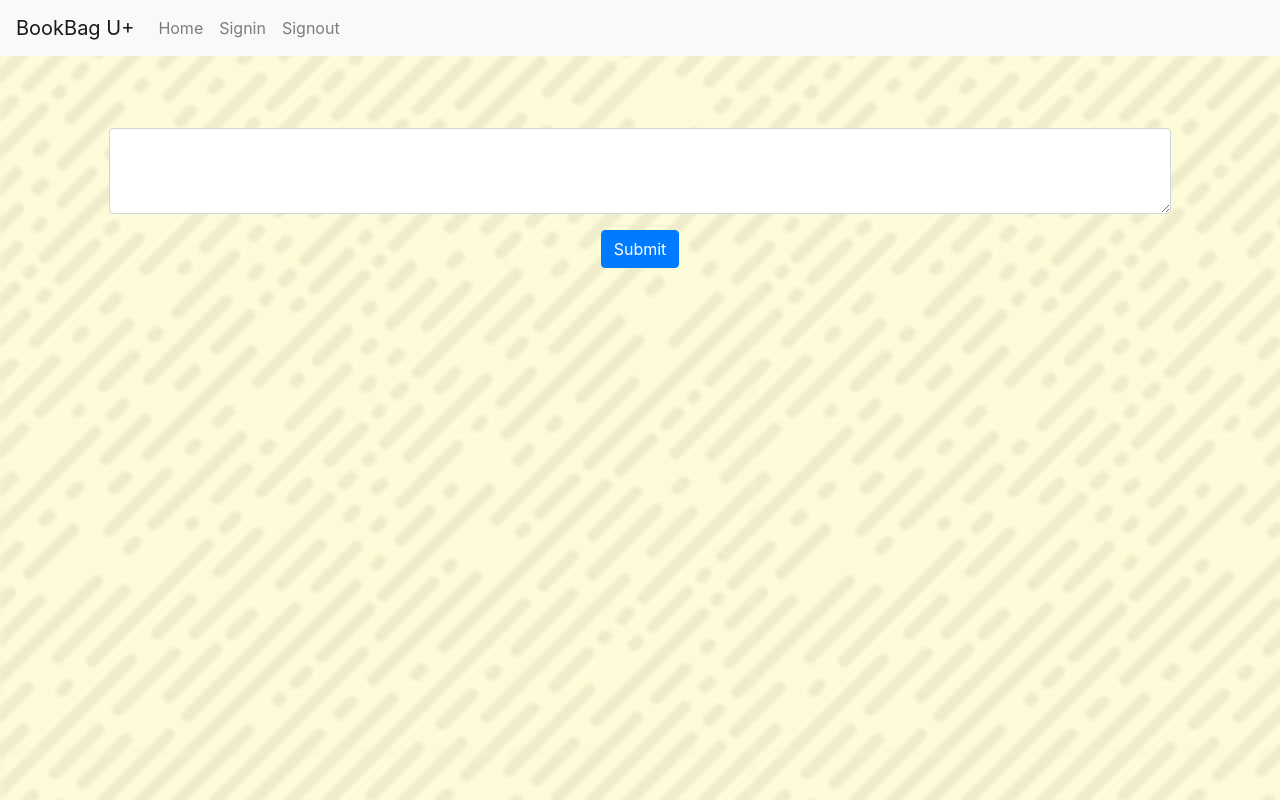
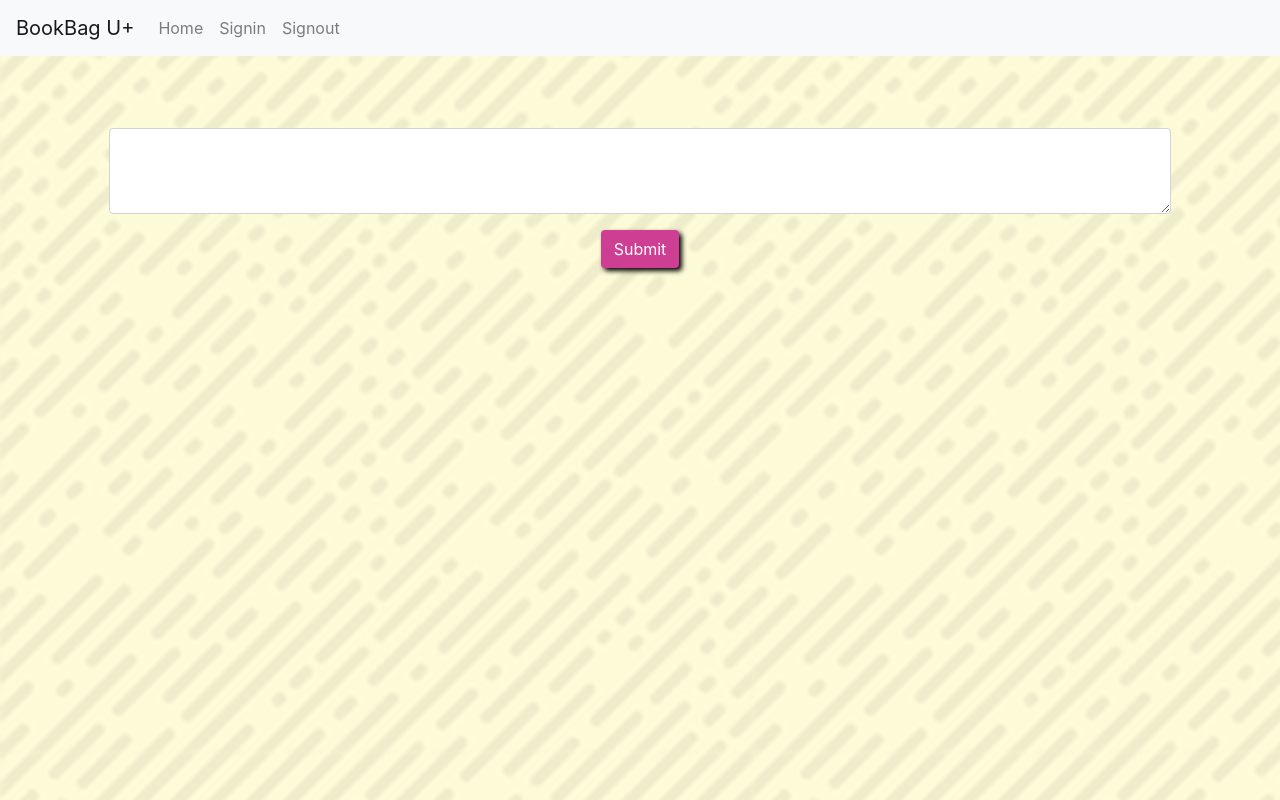
Before and after one commit to CatLibWilk/bookbag, a React (Create React App) app in the folder client/: page /editcitation/1 in a window 1280 px wide. Built offline with nearby package versions, Linux system fonts and the light colour scheme; no server answers; a web font is replaced by a local one.

Commit message:
styled submit button create note

```diff
--- a/client/src/components/Form/Form.js
+++ b/client/src/components/Form/Form.js
@@ -11,7 +11,7 @@
             <textarea className="form-control" placeholder={props.form_text} id="text-area" rows="3"></textarea>
           </div>
 
-          <button className="btn btn-primary" onClick={props.click()} type="submit">Submit</button>
+          <button className="btn btn-create" onClick={props.click()} type="submit">Submit</button>
         </form>
       </div>
     </div>
```
Also changed, not shown: client/src/pages/CreateNote/CreateNote.js (+0 -12 lines).
